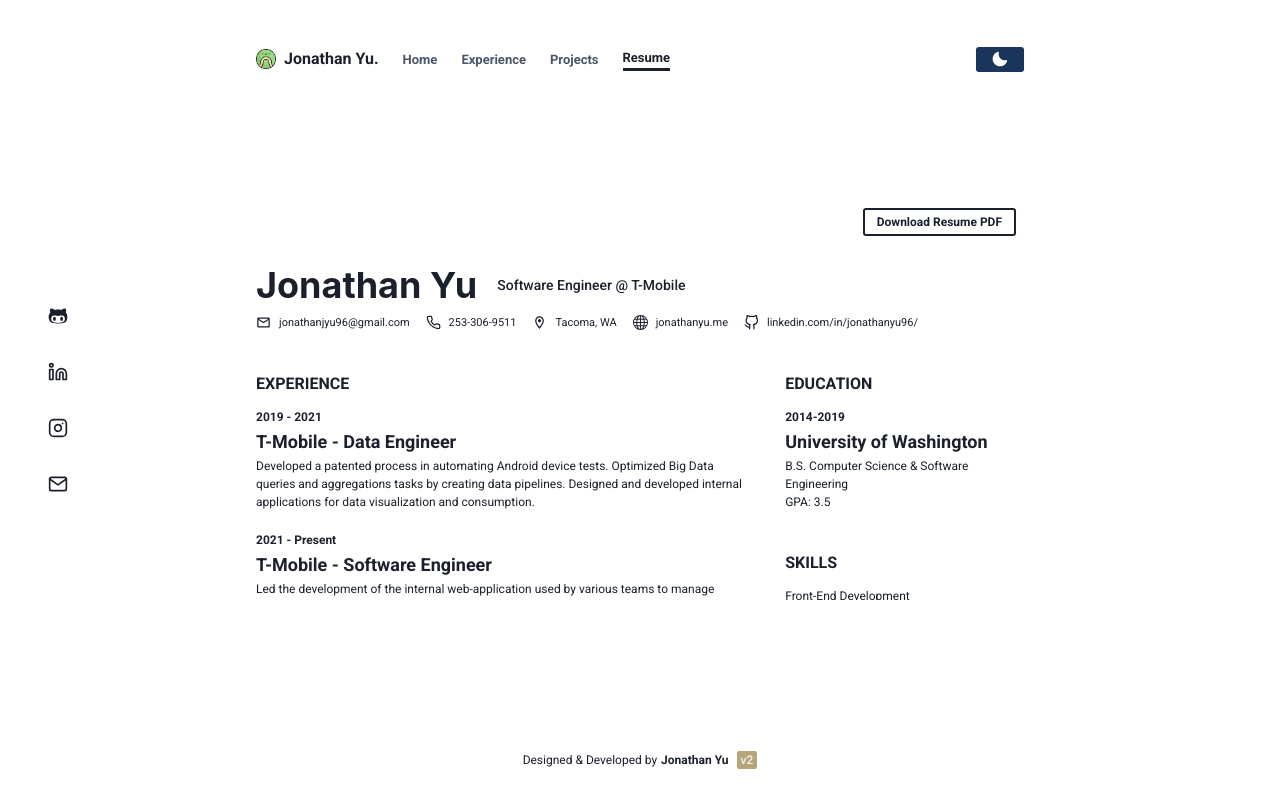
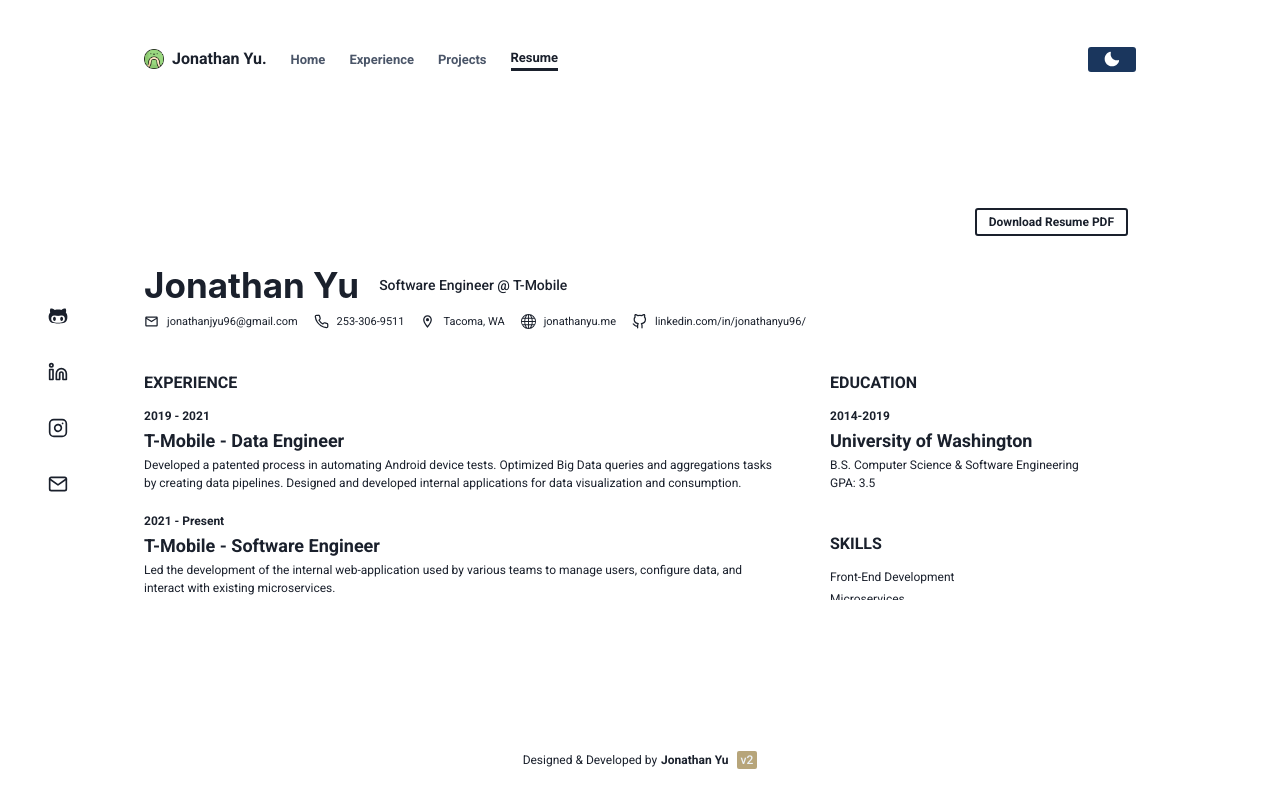
Before and after one commit to jonyu96/dev-space-v2, a Next.js app: page /resume in a window 1280 px wide. Built offline with nearby package versions, Linux system fonts and the light colour scheme.

Commit message:
fixed a lot of issues after first deployment

```diff
--- a/components/layouts/layout.js
+++ b/components/layouts/layout.js
@@ -1,18 +1,17 @@
-import { Box, Center } from '@chakra-ui/react'
+import { Box, Container, Center, useColorModeValue } from '@chakra-ui/react'
 import Head from 'next/head'
 import Navbar from '../navbar'
 import Sidebar from '../sidebar'
 import Footer from '../footer'
+import ScrollableBox from '../scrollable-box'
 
 const Layout = ({ children, router }) => {
+    const bg = useColorModeValue('#E2E8F0', '#4A5568')
 
     return (
-        <Center
-            position="relative"
+        <Box
             as="main"
             h="100vh"
-            minW={375}
-            p={{ base: 3 }}
         >
             <Head>
                 <meta name="viewport" content="width=device-width, initial-scale=1" />
@@ -23,14 +22,16 @@
             </Head>
             <Navbar path={router.asPath}/>
             <Sidebar />
-            <Box
-                h={["80%", "80%", "400px"]}
-                w={["100%", "90%", "container.md"]}
-            >
-                { children }
-            </Box>
+            <Center h="100%">
+                <Container
+                    maxW="container.lg"
+                    h={['calc(100% - 200px)', '50%']}
+                >
+                    { children }
+                </Container>
+            </Center>
             <Footer />
-        </Center>
+        </Box>
     )
 }
 
--- a/components/navbar.js
+++ b/components/navbar.js
@@ -32,11 +32,10 @@
         >
             <Container
                 display="flex"
-                maxW={["100%", "90%", "container.md"]}
+                maxW={["100%", "90%", "container.lg"]}
                 wrap="wrap"
                 alignItems="center"
                 justifyContent="space-between"
-                p={[3, 3, 0]}
             >
                 <Logo />
                 <Stack
--- /dev/null
+++ b/components/scrollable-box.js
@@ -0,0 +1,28 @@
+import { Box, useColorModeValue } from '@chakra-ui/react'
+
+const ScrollableBox = ({ children, ...props }) => {
+    const bg = useColorModeValue('#E2E8F0', '#4A5568')
+
+    return (
+        <Box
+            {...props}
+            overflowY="scroll"
+            css={{
+                '&::-webkit-scrollbar': {
+                    width: '6px',
+                },
+                '&::-webkit-scrollbar-track': {
+                    width: '6px',
+                },
+                '&::-webkit-scrollbar-thumb': {
+                    background: useColorModeValue('#E2E8F0', '#4A5568'),
+                    borderRadius: '24px',
+                },
+            }}
+        >
+            { children }
+        </Box>
+    )
+}
+
+export default ScrollableBox
--- a/components/voxel-benji.js
+++ b/components/voxel-benji.js
@@ -151,9 +151,9 @@
 
     return (
         <Box
+            h="100%"
+            w="100%"
             ref={refContainer}
-            h={["300px", "300px", "350px"]}
-            w={["350px", "350px", "370px"]}
             position="relative"
         />
     )
--- a/lib/theme.js
+++ b/lib/theme.js
@@ -32,23 +32,12 @@
             }
         })
     },
-    BorderBox: {
-        baseStyle: props => ({
-            h: "100%",
-            w: "100%",
-            display: "flex",
-            position: "relative",
-            border: "1.75px solid",
-            borderColor: mode('gray.800', 'gray.100')(props),
-            borderRadius: "5px"
-        })
-    },
     Modal: {
         baseStyle: props => ({
             dialog: {
-                width: ["95%", "90%", "55%"],
-                maxWidth: ["95%", "90%", "55%"],
-                height: ["90%", "80%", "auto"],
+                width: ["95%", "95%", "70%"],
+                maxWidth: ["95%", "95%", "70%"],
+                height: ["90%", "80%", "60%"],
                 bg: mode('whiteAlpha.900', 'blackAlpha.800')(props),
                 motionPreset: 'none',
                 animation: 'none'
@@ -62,12 +51,12 @@
                 fontWeight: "medium"
             },
             "resume-section-title": {
-                fontSize: "medium",
+                fontSize: ['sm', 'medium'],
                 fontWeight: "bold",
                 mb: 3
             },
             "resume-title": {
-                fontSize: "lg",
+                fontSize: ['md', 'lg'],
                 fontWeight: "bold"
             },
             "resume-subtitle": {
--- a/pages/resume.js
+++ b/pages/resume.js
@@ -1,9 +1,10 @@
-import { Box, Flex, SimpleGrid, HStack, VStack, Text, Heading, Container, Button, useColorModeValue } from '@chakra-ui/react'
+import { Box, Flex, SimpleGrid, HStack, VStack, Text, Heading, Container, Button, Wrap, WrapItem, useColorModeValue } from '@chakra-ui/react'
 import { MdOutlineMail, MdOutlineLocationOn } from 'react-icons/md'
 import { FiPhone, FiGithub, FiLinkedin } from 'react-icons/fi'
 import { BsGlobe } from 'react-icons/bs'
 
 import ExternalLink from '../components/external-link'
+import ScrollableBox from '../components/scrollable-box'
 
 const Content = ({ children }) => (
     <Container fontSize="xs" fontWeight="xs" p={0} maxW="100%">
@@ -148,58 +149,44 @@
                     Download Resume PDF
                 </Button>
             </ExternalLink>
-            <Box
-                w="100%"
+            <ScrollableBox
                 pr={3}
-                overflowY="scroll"
                 display="flex"
                 flexDir="column"
-                css={{
-                    '&::-webkit-scrollbar': {
-                        width: '6px',
-                    },
-                    '&::-webkit-scrollbar-track': {
-                        width: '6px',
-                    },
-                    '&::-webkit-scrollbar-thumb': {
-                        background: useColorModeValue('#E2E8F0', '#4A5568'),
-                        borderRadius: '24px',
-                    },
-                }}
             >
                 <Box display="flex" flexDir="column">
                     <Flex alignItems="center">
-                        <Heading>Jonathan Yu</Heading>
-                        <Text ml={5} fontSize="sm" fontWeight="medium">Software Engineer @ T-Mobile</Text>
+                        <Heading fontSize={['25px', '35px']}>Jonathan Yu</Heading>
+                        <Text ml={5} fontSize={['xs', 'sm']} fontWeight="medium">Software Engineer @ T-Mobile</Text>
                     </Flex>
-                    <HStack spacing={4} mt={2}>
-                        <Flex>
+                    <Wrap spacing={[2, 4]} mt={2} wrap="wrap">
+                        <WrapItem>
                             <MdOutlineMail size={15}/>
-                            <Text ml={2} fontSize={11}>jonathanjyu96@gmail.com</Text>
-                        </Flex>
-                        <Flex>
+                            <Text ml={2} fontSize={[10, 11]}>jonathanjyu96@gmail.com</Text>
+                        </WrapItem>
+                        <WrapItem>
                             <FiPhone size={15}/>
-                            <Text ml={2} fontSize={11}>253-306-9511</Text>
-                        </Flex>
-                        <Flex>
+                            <Text ml={2} fontSize={[10, 11]}>253-306-9511</Text>
+                        </WrapItem>
+                        <WrapItem>
                             <MdOutlineLocationOn size={15}/>
-                            <Text ml={2} fontSize={11}>Tacoma, WA</Text>
-                        </Flex>
-                        <Flex>
+                            <Text ml={2} fontSize={[10, 11]}>Tacoma, WA</Text>
+                        </WrapItem>
+                        <WrapItem>
                             <BsGlobe size={15}/>
-                            <Text ml={2} fontSize={11}>jonathanyu.me</Text>
-                        </Flex>
-                        <Flex>
+                            <Text ml={2} fontSize={[10, 11]}>jonathanyu.me</Text>
+                        </WrapItem>
+                        <WrapItem>
                             <FiGithub size={15}/>
-                            <Text ml={2} fontSize={11}>linkedin.com/in/jonathanyu96/</Text>
-                        </Flex>
-                    </HStack>
+                            <Text ml={2} fontSize={[10, 11]}>linkedin.com/in/jonathanyu96/</Text>
+                        </WrapItem>
+                    </Wrap>
                     <SimpleGrid templateColumns="65% 30%" columnGap="5%" mt="40px">
                         <Left />
                         <Right />
                     </SimpleGrid>
                 </Box>
-            </Box>
+            </ScrollableBox>
         </Box>
     )
 }
```
Also changed, not shown: components/border-box.js (added, +20 -0 lines), components/terminal.js (+6 -7 lines), components/timeline.js (+7 -2 lines), pages/404.js (+6 -10 lines), pages/experience.js (+6 -4 lines), pages/index.js (+11 -13 lines).
